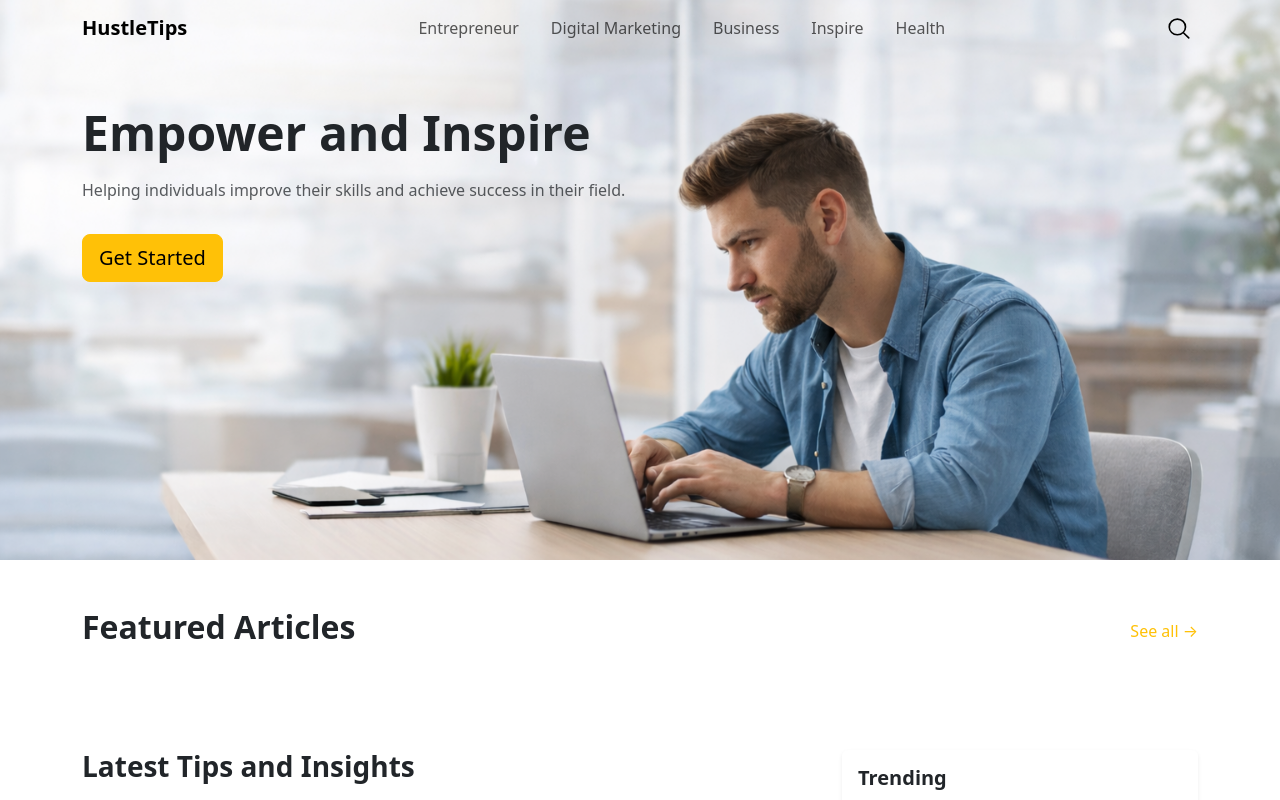
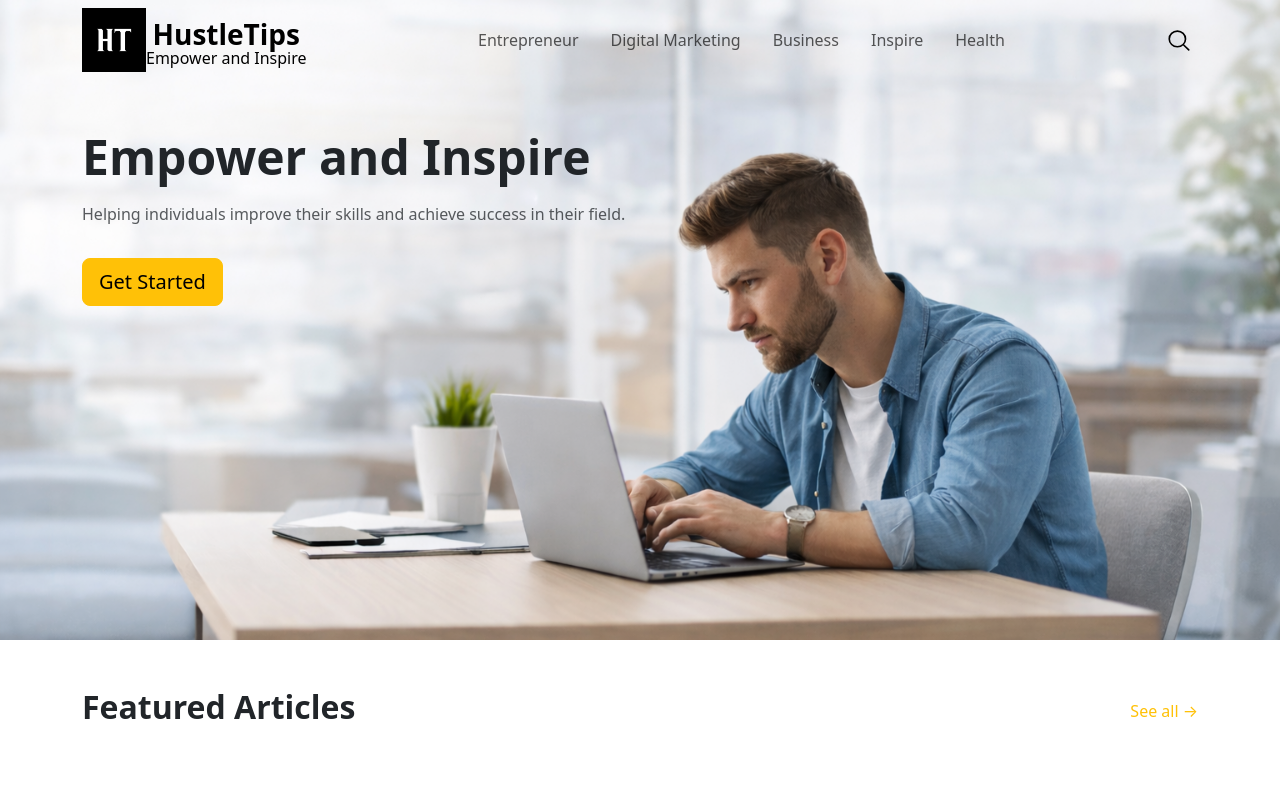
Before and after one commit to JeremiahID/hussletips, a React (Create React App) app: page / in a window 1280 px wide. Shown: the top 800 px of the page. Built offline with nearby package versions, Linux system fonts and the light colour scheme.

Commit message:
styling for the hero component

```diff
--- a/src/components/Navbar/Navbar.jsx
+++ b/src/components/Navbar/Navbar.jsx
@@ -1,23 +1,33 @@
 import searchIcon from '../../icons/search.svg';
-
+import logo from '../../images/logo 2.png'
 
 
 const Navbar = () => {
   return (
-    <nav className="navbar navbar-expand-lg navbar-light sticky-top">
-      <div className="container">
-        <a className="navbar-brand fw-bold" href="/">HustleTips</a>
+    <nav className="navbar navbar-expand-lg navbar-light p-0">
+      <div className=" container d-flex  justify-content-around py-2">
 
-        <button
+        {/* LOGO WRAPPER */}
+        <div className="logo d-flex m-0  ">
+          <img src={logo} alt="" srcset="" className='logo-img' />
+          <div className="site-name d-flex flex-column align-items-center justify-content-center" >
+            <a className="navbar-brand fw-bold fs-3 lh-1" href="/">HustleTips</a>
+            <a className="navbar-brand fw-light fs-6  lh-2" href="/">Empower and Inspire  </a>
+          </div>
+        </div>
+
+        {/* <button
           className="navbar-toggler"
           type="button"
           data-bs-toggle="collapse"
           data-bs-target="#navMenu"
         >
           <span className="navbar-toggler-icon"></span>
-        </button>
+        </button> */}
 
-        <div className="collapse navbar-collapse" id="navMenu">
+
+        {/* NAVIGATIONS LINKS WRAPPER */}
+        <div className="collapse navbar-collapse " id="navMenu" >
           <ul className="navbar-nav mx-auto mb-2 mb-lg-0 gap-lg-3">
             <li className="nav-item"><a className="nav-link" href="#">Entrepreneur</a></li>
             <li className="nav-item"><a className="nav-link" href="#">Digital Marketing</a></li>
@@ -26,6 +36,8 @@ const Navbar = () => {
             <li className="nav-item"><a className="nav-link" href="#">Health</a></li>
           </ul>
 
+
+          {/* search button WRAPPER */}
           <button className='svg-button'>
             <img  className ='navbar-svg-button' src={searchIcon} alt="searchIcon"  />
           </button>
--- a/src/css/App.css
+++ b/src/css/App.css
@@ -1,15 +1,22 @@
 
-.navbar{
-
+/* Pre Defined Default styling */
+.lh-2{
+    line-height: .1rem;
 }
 
+
+
+.logo-img{
+    width: 4rem;
+    height: 4rem;
+}
 
 .hero-image{
     background-image: url('../images/hero.png');
     background-position: center;
     background-size: cover;
     background-repeat: no-repeat;
-    height: 70vh;
+    height: 80vh;
 }
 
 .navbar-svg-button{
```
